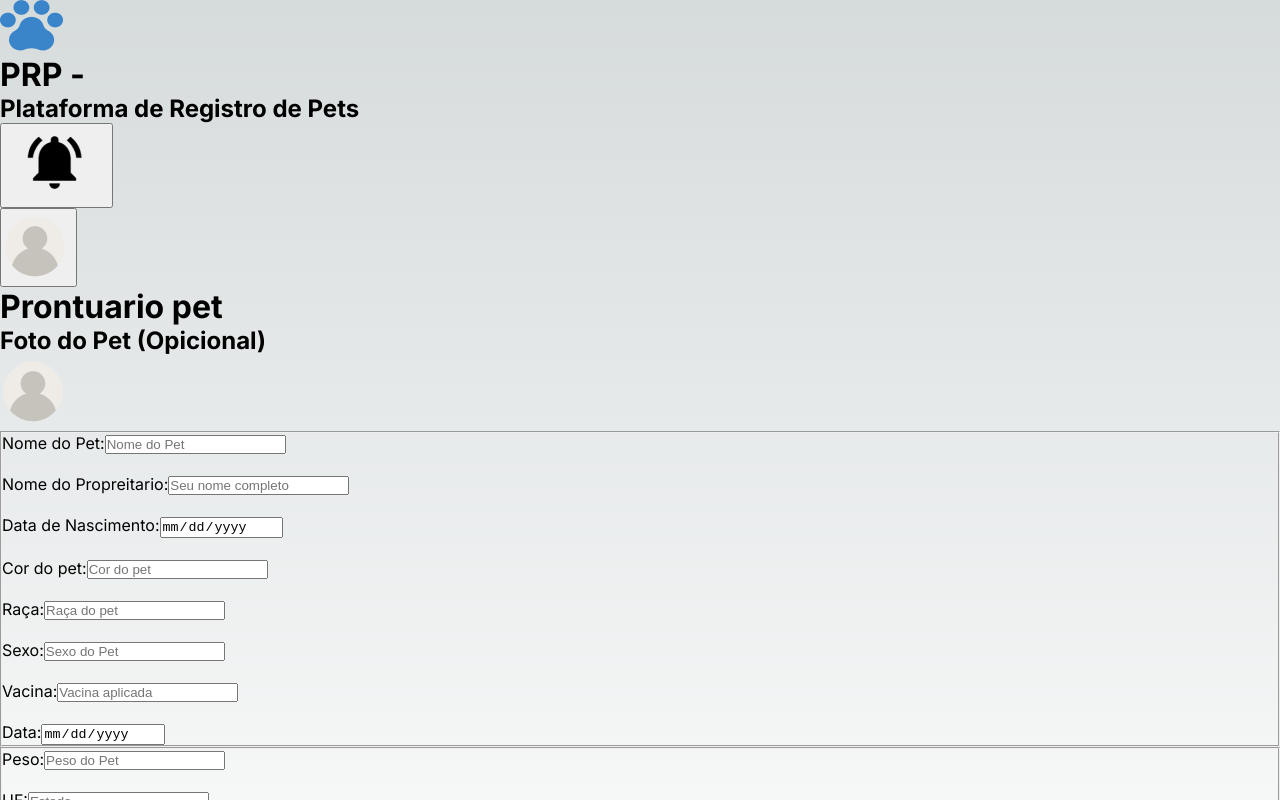
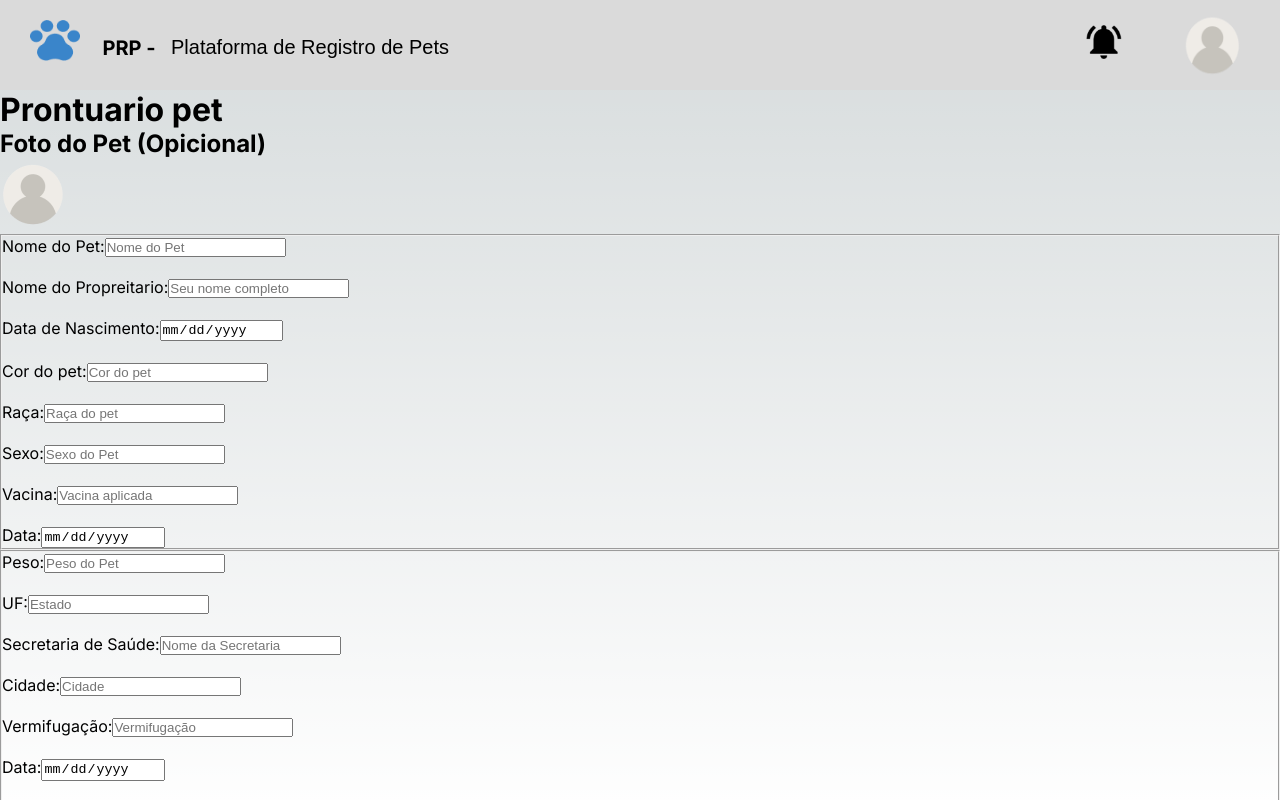
Before and after one commit to JoDrckSouza/PRP-web2024, a Next.js app: page /Monitoramento in a window 1280 px wide. Shown: the top 800 px of the page. Built offline with nearby package versions, Linux system fonts and the light colour scheme.

Commit message:
css monit

```diff
--- a/src/app/Monitoramento/page.js
+++ b/src/app/Monitoramento/page.js
@@ -7,15 +7,15 @@ export default function page() {
   const [image, setImage] = useState("/img/perfil.png");
 
   return (
-    <div>
-      <header>
+    <div className={styles.topo}>
+      <header className={styles.header}>
         <div className={styles.logo1}>
           <div className={styles.logo}>
             <img src="/img/Vector.png" alt="logo" />
             <h1>PRP -</h1>
           </div>
           <div className={styles.text}>
-            <h2 className='h2'>
+            <h2 className={styles.h2}>
               Plataforma de Registro de Pets
             </h2>
           </div>
--- a/src/app/Monitoramento/page.module.css
+++ b/src/app/Monitoramento/page.module.css
@@ -0,0 +1,137 @@
+.topo{
+
+    margin: 0px;
+    padding: 0px;
+}
+.header{
+    display: flex;
+    background-color: #DADADA;
+    width: 100vw;
+    height: 90px;
+    justify-content: space-between;
+    flex-direction: row;
+}
+.logo1{
+    display: flex;
+    justify-content: center;
+    align-self: center;
+    height: 10vh;
+    margin-left: 20px;
+    flex-direction: row;
+}
+.logo1 .logo{
+
+    width: 70px;
+    display: flex;
+    flex-direction: column;
+    align-items: center;
+    justify-content: center;
+    left: 150px;
+}
+.header .logo1 .logo img{
+    display: flex;
+    width: 50px;
+
+}
+.header .logo1 .logo h1{
+    font-size: 20px;
+    font-weight:bold;
+    margin-left: 100px;
+    margin-inline-end:-48px;
+    margin-top: -35px;
+    display: flex;
+    gap: 10px;
+    padding: 10px;
+    white-space: nowrap;
+    border-color: rgb(27, 247, 7);
+    color: black;
+}
+
+.header .logo1 .text{
+    display: flex;
+    justify-content: center;
+    align-items: center;
+    margin-left: 70px;
+    width: 300px;
+
+
+}
+
+.header .logo1 .text .h2{
+    font-size: 20px;
+    font-family: Arial, Helvetica, sans-serif;
+    white-space: nowrap;
+    font-weight: normal;
+    margin-top: 5px;
+    color: black;
+
+}
+
+.header .divP{
+    display: flex;
+    justify-content: center;
+    align-self: center;
+    height: 10vh;
+    margin-left: 138px;
+    flex-direction: row;
+    border: none;
+    width: 30%;
+
+}
+.header .divP .notif{
+    width:90px;
+    display: flex;
+    flex-direction: column;
+    align-items: center;
+    justify-content: center;
+    left: 150px;
+    height: 75px;
+    margin-left: auto;
+
+}
+.button img{
+    width: 100%;
+    height: 100%;
+
+}
+.header .divP .notif .button img {
+    width: 70px;
+    align-items: center;
+    justify-content: center;
+    display: block;
+    height: 50px;
+}
+.header .divP .notif .button{
+    border: none;
+    outline: none;
+    padding: 0%;
+    margin: 0%;
+    outline: none;
+    background-color: transparent;
+    cursor: pointer;
+}
+.header .divP .perfil{
+    width: 130px;
+    display: flex;
+    flex-direction: column;
+    align-items: center;
+    justify-content: center;
+    left: 150px;
+
+}
+.header .divP .perfil .button{
+
+    border: none;
+    outline: none;
+    padding: 0%;
+    margin: 0%;
+    outline: none;
+    background-color:transparent;
+    cursor: pointer;
+    width: 50%;
+    height: 85%;
+
+}
+.header .divP .perfil .nome {
+    margin-top: -5px;
+}
```
